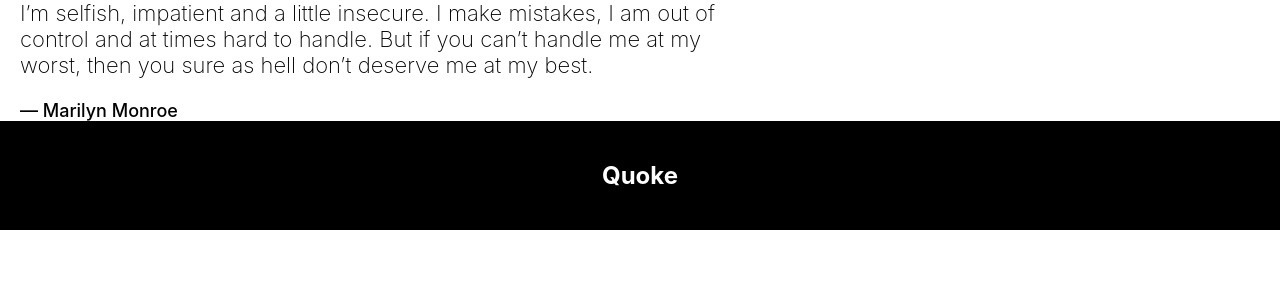
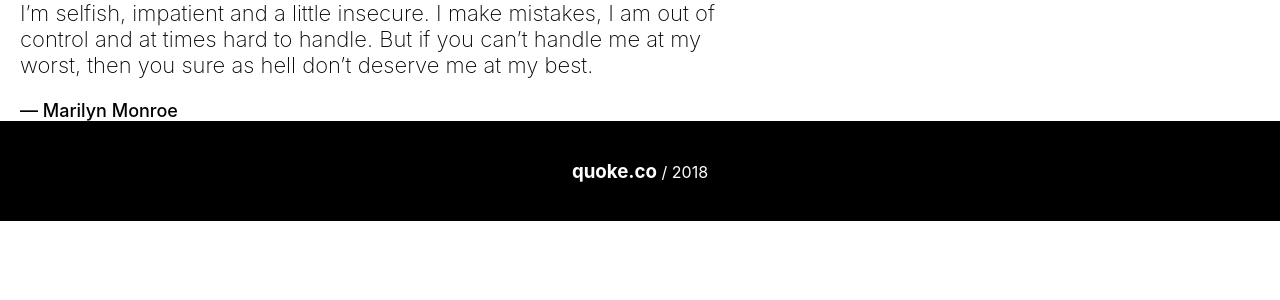
Before and after one commit to quoke/quoke.github.io, a Jekyll site: the page built from _quotations/i/im-selfish-impatient-and-a-little-insecure.html, in a window 1280 px wide. Shown: the top 300 px of the page. Built offline with Jekyll 4.4.1, drawn with Linux system fonts in a browser that asks for light colours.

Commit message:
year to footer

```diff
--- a/_includes/footer.html
+++ b/_includes/footer.html
@@ -1 +1 @@
-<h2><a href="/">Quoke</a></h2>
+<h3><a href="/">quoke.co</a></h3> / 2018
--- a/_sass/_main.scss
+++ b/_sass/_main.scss
@@ -25,6 +25,10 @@ a {
   color: white;
 }
 
+.footer h3 {
+  display: inline-block;
+}
+
 h1.site-title {
   font-size: 32px;
   display: inline-block;
@@ -47,13 +51,13 @@ ul.quote-list {
   list-style-type: none;
   margin: 0;
   padding: 0;
-  display: inline-block;
+  display: inline;
   font-size: 26px;
   background-color: azure;
 }
 
 ul.quote-list li {
-  display: inline-block;
+  display: inline;
 }
 
 ul.quote-list a {
```
